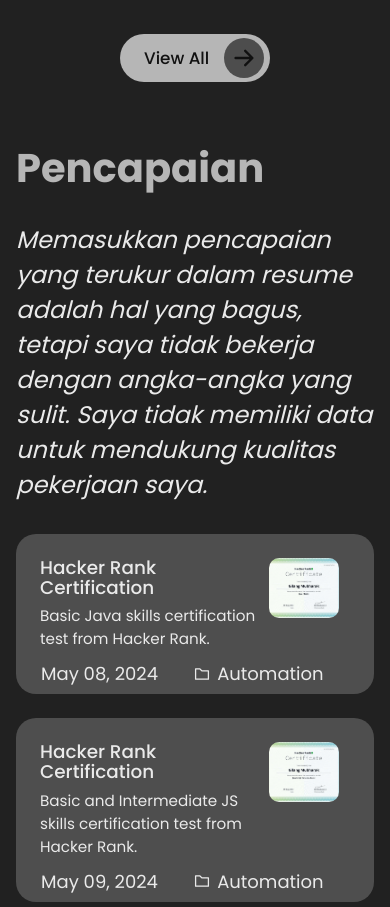
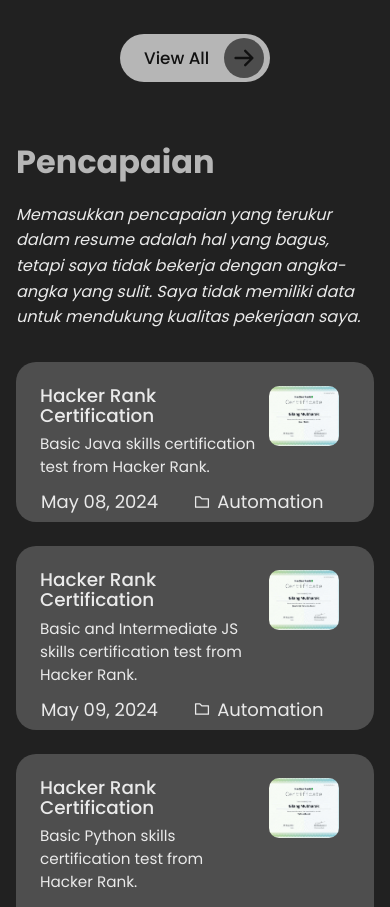
Before and after one commit to gilangmubharak/Portfolio-Gilang, a React (Create React App) app: page / in a window 390 px wide. Shown: the part 5000-5907 px from the top of the page. Built offline with nearby package versions, Linux system fonts and the light colour scheme.

Commit message:
style(achievement): align description text scale with services section

```diff
--- a/src/components/Achievement/Achievement.css
+++ b/src/components/Achievement/Achievement.css
@@ -23,10 +23,11 @@
 }
 
 .achievement-body p {
-    font-size: 1.75rem;
+    font-size: 1.5rem;
     font-family: var(--primaryFont);
     font-weight: 400;
     font-style: italic;
+    line-height: 1.6;
 }
 
 .achievement-cards {
@@ -166,6 +167,11 @@
         font-size: 2.5rem;
     }
 
+    .achievement-body p {
+        font-size: 1.2rem;
+        line-height: 1.6;
+    }
+
     .achievement-cards {
         margin-left: 0%;
         padding: 1rem 0;
@@ -218,17 +224,23 @@
     .achievement{
         padding: 1rem;
     }
+
+    .achievement-body h2 {
+        font-size: 2rem;
+        margin-bottom: 1rem;
+    }
+
+    .achievement-body p {
+        font-size: 1rem;
+        line-height: 1.6;
+    }
+
     .achievement-cards {
         width: 100%;
     }
 }
 
 @media screen and (max-width: 600px) {
-
-    .achievement-body p {
-        font-size: 1.5rem;
-    }
-
     .achievecard-details1 p {
         font-size: 0.95rem;
     }
```
